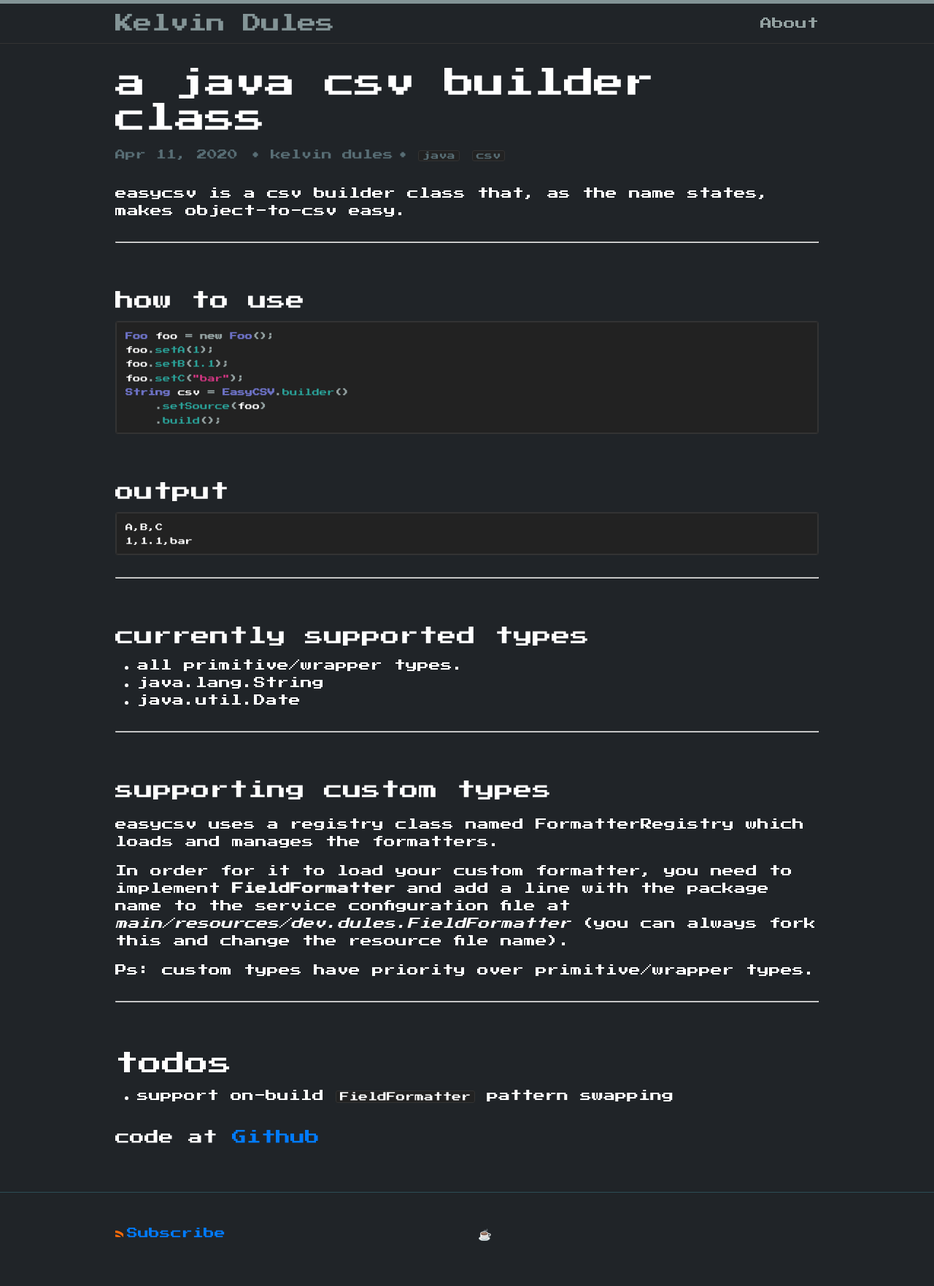
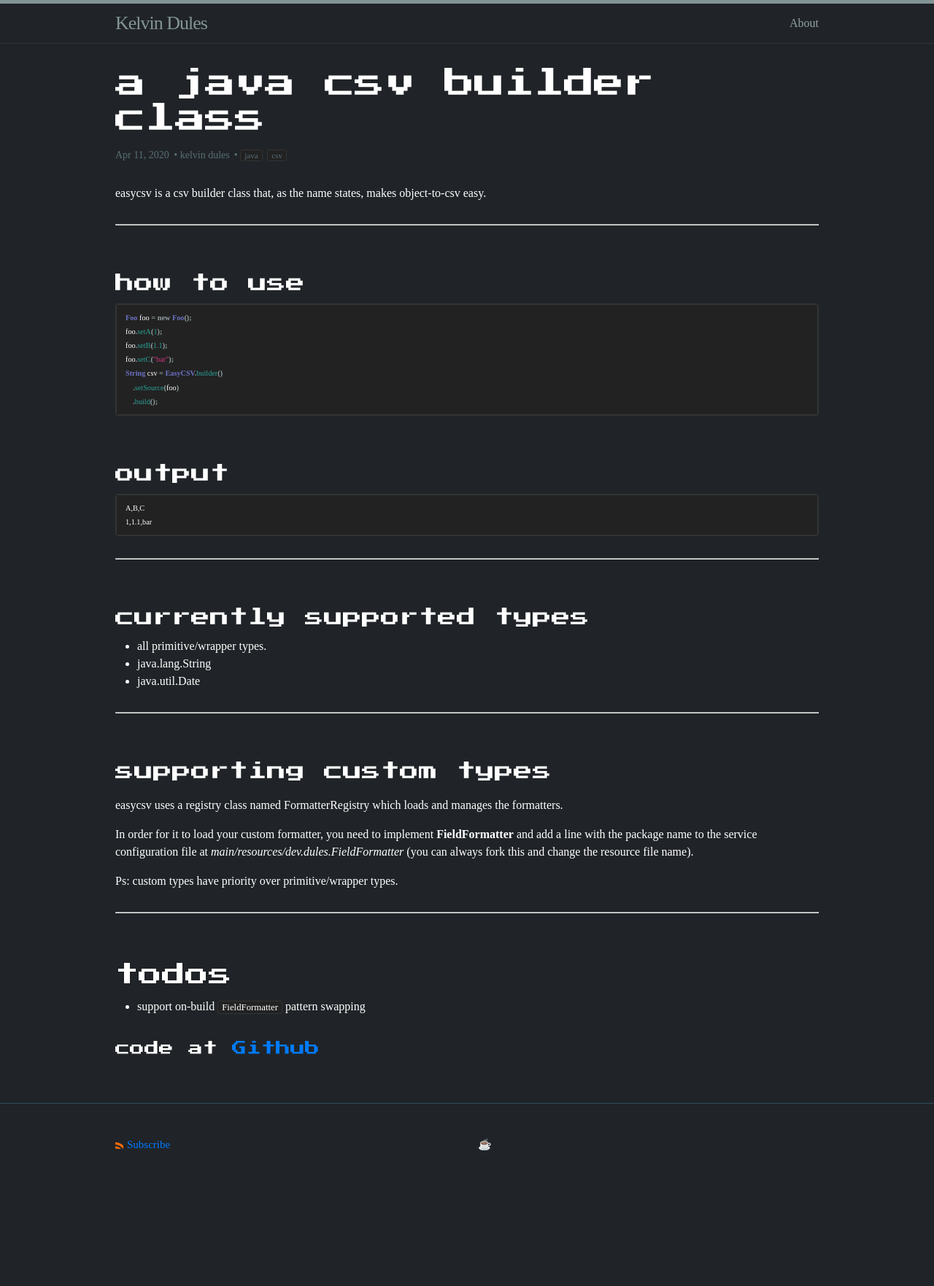
Before and after one commit to kelvindules/kelvindules.github.io, a Jekyll site: the page built from _posts/2020-04-10-easycsv.markdown, in a window 1280 px wide. Shown: the whole page at 73% size. Built offline with Jekyll 4.4.1, drawn with Linux system fonts in a browser that asks for light colours; some web fonts are replaced; after the commit the page ends 1642 px from its top, so only the background shows below that.

Commit message:
force use JetBrainsMono font

```diff
--- a/assets/css/style.scss
+++ b/assets/css/style.scss
@@ -24,7 +24,7 @@
     font-size: .8em!important;
   }
   .html, body, pre, code, kbd, samp {
-    font-family: "JetBrainsMono";
+    font-family: "JetBrainsMono"!important;
   }
   h1, h2, h3, h4, h5, h6 {
     font-family: "Press Start 2P";
```
